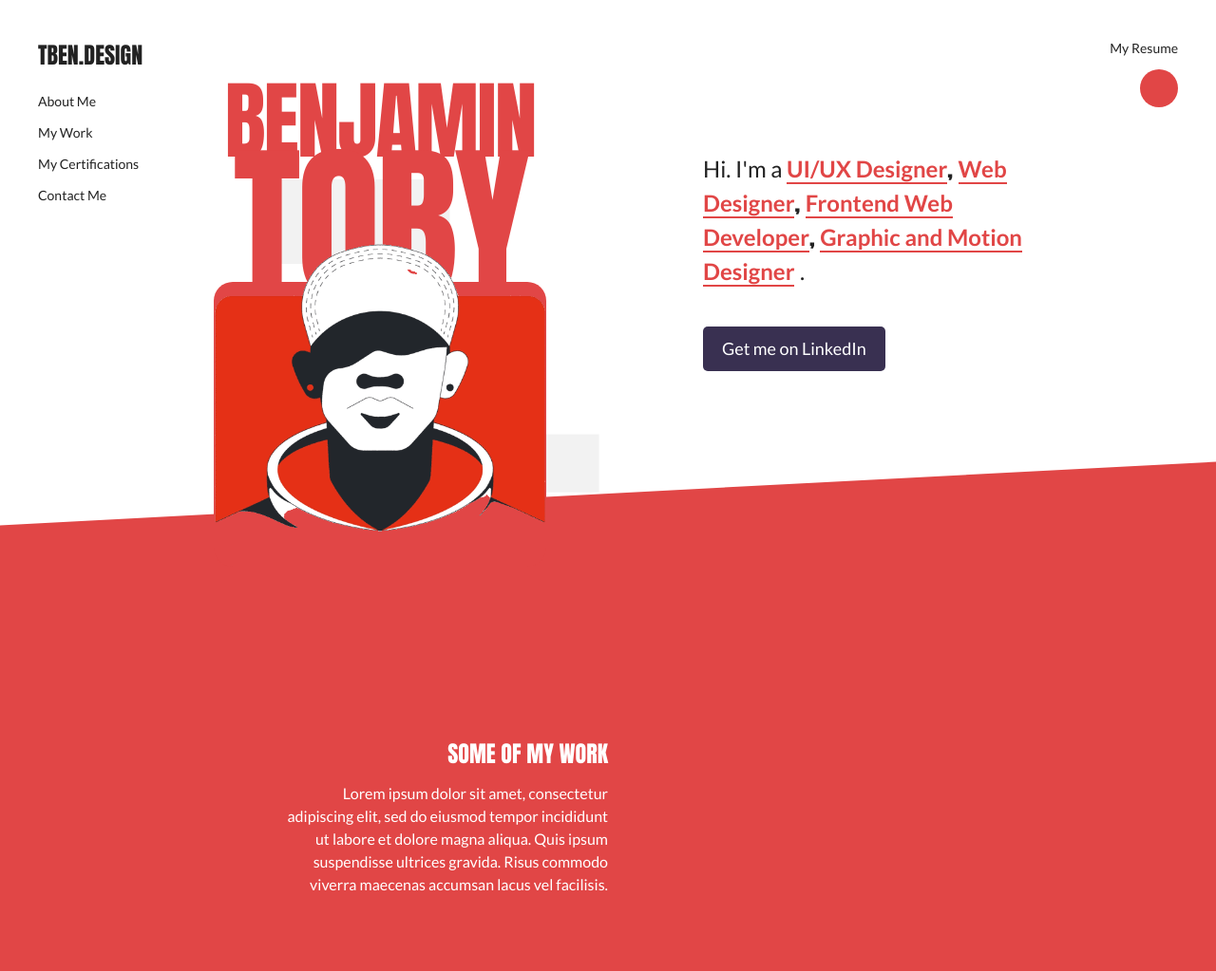
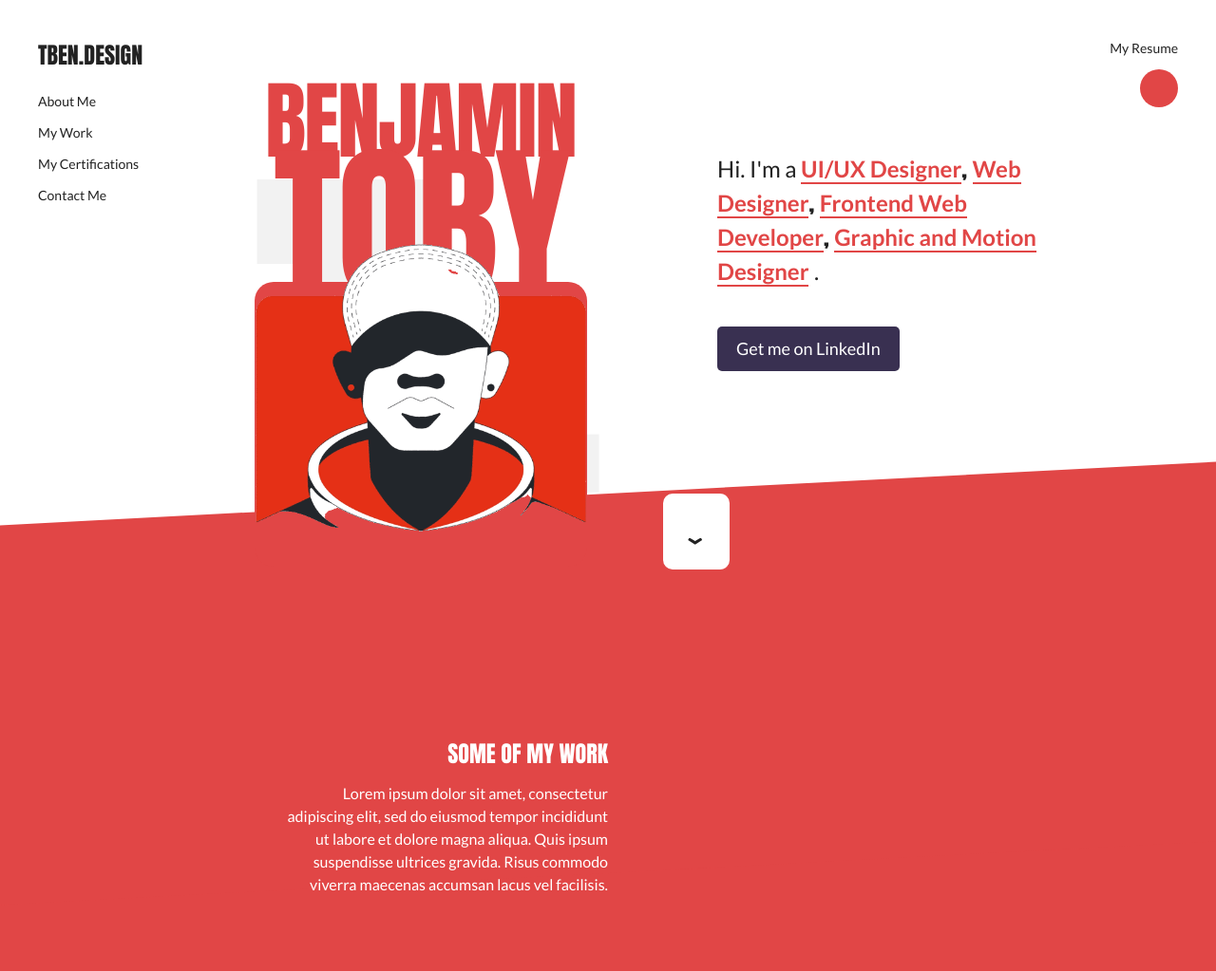
Before and after one commit to BenjaminToby/personal_site, a PHP site: page /v2.html in a window 1280 px wide. Shown: the top 1023 px of the page at 95% size. Run offline with PHP 8.4, Linux system fonts and the light colour scheme; some web fonts are replaced.

Commit message:
A few tweaks

```diff
--- /dev/null
+++ b/scripts/v2.js
@@ -0,0 +1,19 @@
+
+
+
+
+const translate = document.querySelectorAll(".translate");
+var watermark = document.querySelector(".hero-watermark");
+var skewedBg = document.querySelector(".skewed-bg");
+
+
+
+window.addEventListener("scroll", () => {
+
+    var scroll = window.pageYOffset;
+    translate.forEach(element => {
+        let speed = element.dataset.speed;
+        element.style.transform = "translateY(" + (scroll * speed) + "px)";
+    });
+
+});
--- a/v2.css
+++ b/v2.css
@@ -14,6 +14,7 @@ html {
     font-size: 18px;
     line-height: 1.5;
     color: #222;
+    position: relative;
 }
 
 :root {
@@ -222,7 +223,7 @@ input:focus {
     display: flex;
     flex-direction: column;
     align-items: center;
-    margin-right: 50px;
+    margin-right: -20px;
 }
 
 #benjamin-hero-text {
@@ -260,7 +261,7 @@ input:focus {
 }
 
 .hero-text-wrapper {
-    width: 300px;
+    width: 200px;
     padding-top: 100px;
     align-items: flex-start;
     margin-left: 50px;
@@ -278,6 +279,38 @@ input:focus {
 .hero-text-wrapper > a:hover {
     background-color: #393051;
     padding: 12px 23px;
+}
+
+.scroll-down-link-block {
+    position: absolute;
+    background-color: white;
+    color: #222;
+    font-size: 36px;
+    font-weight: 700;
+    top: -200px;;
+    right: 40vw;
+    display: flex;
+    align-items: center;
+    justify-content: center;
+    width: 70px;
+    height: 80px;
+    border-radius: 10px;
+    padding-top: 20px;
+    cursor: pointer;
+}
+
+.scroll-link-icon {
+    transform: rotate(90deg);
+    font-size: inherit;
+    font-weight: inherit;
+    display: flex;
+    align-items: center;
+    justify-content: center;
+    padding: 0;
+    margin: 0;
+    text-align: center;
+    line-height: 1;
+    left: 3px;
 }
 
 .hero-text-block {
@@ -350,6 +383,22 @@ input:focus {
 
 
 
+/*Animations*/
+
+.translate {
+
+}
+
+
+
+
+
+
+
+
+
+
+
 
 
 
--- a/v2.html
+++ b/v2.html
@@ -36,7 +36,7 @@
 
     <section style="z-index:1;">
         <div>
-            <div class="hero-graphic-wrapper">
+            <div class="hero-graphic-wrapper translate" data-speed=".3">
                 <div id="benjamin-hero-text">Benjamin</div>
                 <div id="toby-hero-text">Toby</div>
                 <div class="hero-graphic-block">
@@ -59,9 +59,25 @@
         </div>
     </section>
 
-    <div class="hero-watermark">T-BEN</div>
 
-    <section style="background-color:var(--main-color);">
+
+
+
+
+
+    <div class="hero-watermark" data-speed=".2">T-BEN</div>
+
+
+
+
+
+
+
+    <section style="background-color:var(--main-color);" class="translate" data-speed=".15">
+        <div  class="scroll-down-link-block">
+                <div class="scroll-link-icon">&rsaquo;</div>
+        </div>
+
         <div>
             <div class="container-darkbg">
                 <h2>Some of my Work</h2>
@@ -69,10 +85,24 @@
             </div>
             <div></div>
         </div>
-        <div class="skewed-bg"></div>
+        <div class="skewed-bg"  data-speed=".6"></div>
     </section>
 
+
+
+
+
+
+
     <section style="height: 2000px"></section>
+
+
+
+
+
+
+
+    <script src="scripts/v2.js"></script>
 
 </body>
 
```
